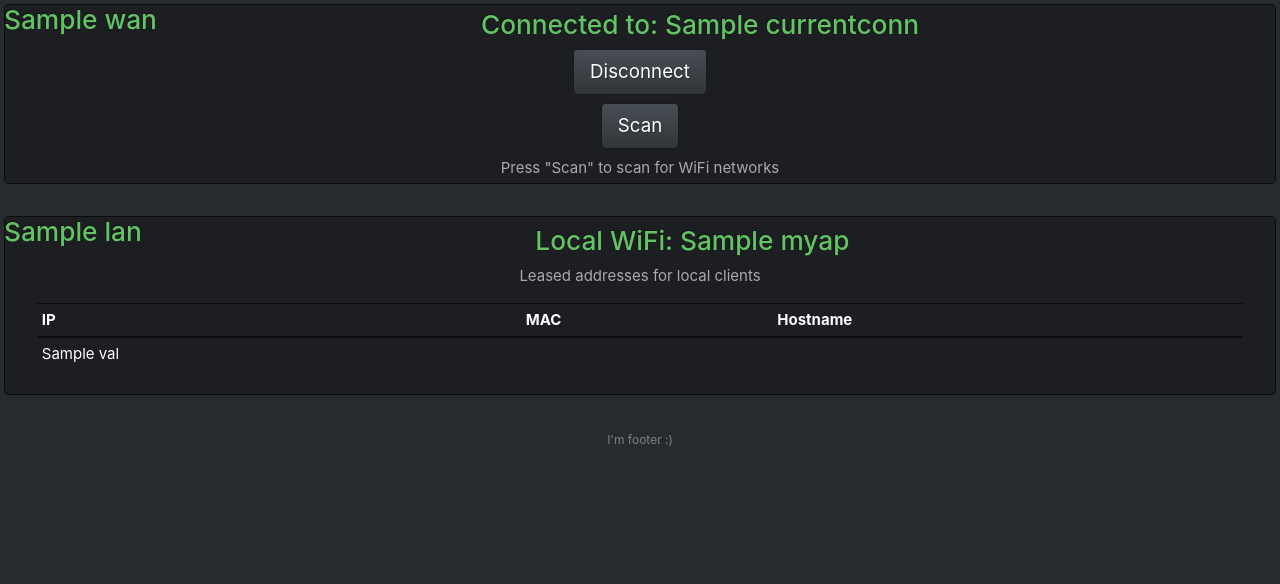
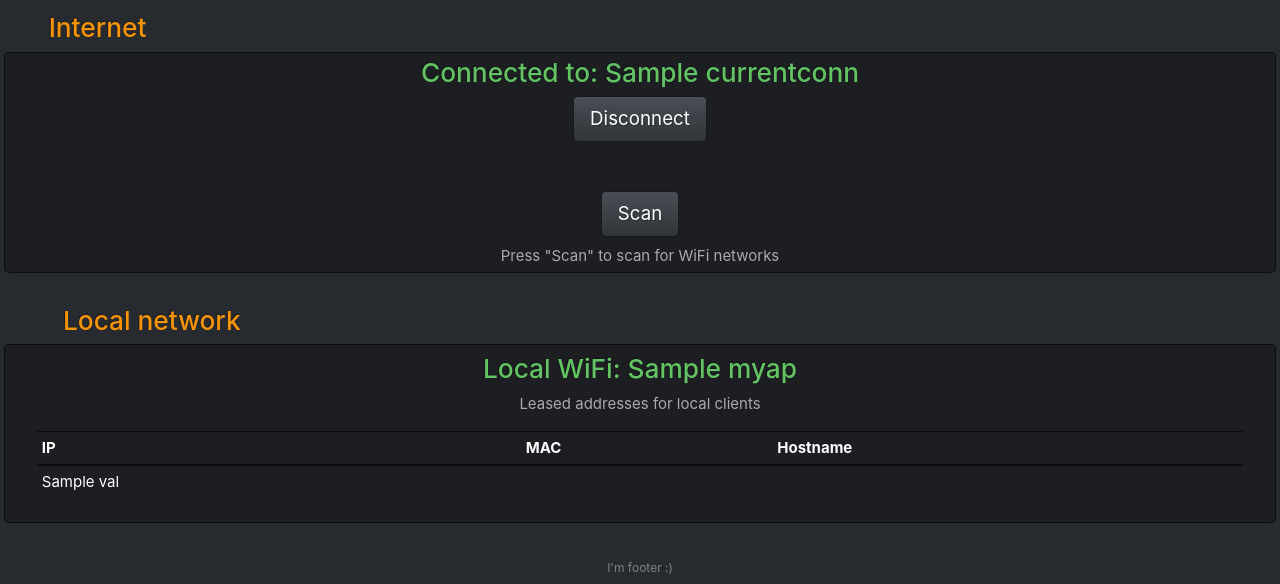
Before and after one commit to orarun/wifiextender, a Flask app: template templates/main.html in a window 1280 px wide. Shown: the part 74-658 px from the top of the page. Run offline with Flask 2, Linux system fonts and the light colour scheme; the template is opened without the code that fills it: most values are stand-ins (such as "Sample title", 1, 10 or a date in 2020); parts of the project's set-up code (start-up, migrations or seed data) failed here and were passed over.

Commit message:
another chnges

```diff
--- a/app.py
+++ b/app.py
@@ -37,11 +37,11 @@
 		session["wan_connection_successfull"] = False
 		# session["rescan"] = False
 
-		wan, lan, statusList = getNetworkInterfaces()
+		# wan, lan, statusList = getNetworkInterfaces()
 		clients = wifiClients()
 		currentConn = getCurrentConn()
 
-		return render_template("main.html", wan=wan, lan=lan, clients=clients, myap=myAP, currentconn=currentConn)
+		return render_template("main.html", clients=clients, myap=myAP, currentconn=currentConn)
 
 	else:
 		# If "Disconnect" button has been pressed then disconnect from current wifi connection and purge all saved wifi networks
@@ -53,7 +53,7 @@
 		error = False
 
 		try:
-			disconnect = subprocess.check_output("qqqnmcli --fields NAME -t connection show | grep -v Wired | xargs -I «{}» nmcli connection delete «{}»", shell=True)
+			disconnect = subprocess.check_output("nmcli --fields NAME -t connection show | grep -v Wired | xargs -I «{}» nmcli connection delete «{}»", shell=True)
 		except subprocess.CalledProcessError as disconnectexc:
 			print("error code " + disconnectexc.output)
 			return redirect("/")
--- a/templates/main.html
+++ b/templates/main.html
@@ -2,13 +2,18 @@
 {% block title %} Main {% endblock %}
 
 	{% block main %}
-        <h3 class="float-left display-5 text-success">{{ wan }}</h3>
+        <div class="row g-3 pt-2">
+            <div class="col-sm-2">
+                <h3 class="display-5 text-warning">Internet</h3>
+            </div>
+        </div>
 		<div class="jumbotron py-1">
             <h3 class="display-5 text-success">Connected to: {{ currentconn }}</h3>
-            <form class="my-2 my-lg-2" action="/" method="POST">
+            <form class="my-lg-2" action="/" method="POST">
 				<button class="btn btn-primary btn-lg" type="submit" value="Disconnect" name="button">Disconnect</button>
             </form>
-			<form class="my-2 my-lg-2" action="/" method="POST">
+            <hr class="my-4">
+			<form class="my-lg-2" action="/" method="POST">
 				<button class="btn btn-primary btn-lg" type="submit" value="Scan" name="button">Scan</button>
             </form>
 			<div>
@@ -16,7 +21,11 @@
 			</div>
 		</div>
 
-        <h3 class="float-left display-5 text-success">{{ lan }}</h3>
+        <div class="row g-3">
+            <div class="col-sm-3">
+                <h3 class="display-5 text-warning">Local network</h3>
+            </div>
+        </div>
 		<div class="jumbotron py-2">
             <h3 class="display-5 text-success">Local WiFi: {{ myap }}</h3>
 			<div class="form-group">
```
Also changed, not shown: templates/networks.html (+10 -2 lines).
